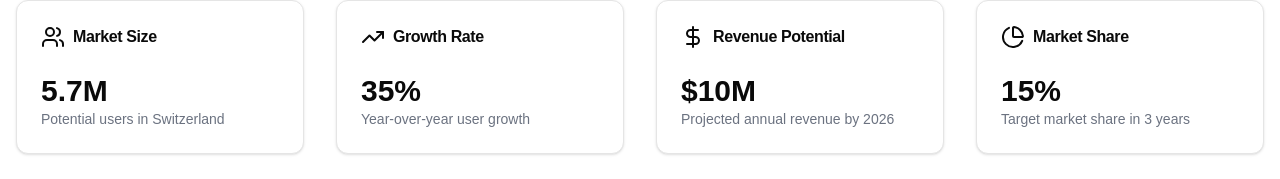
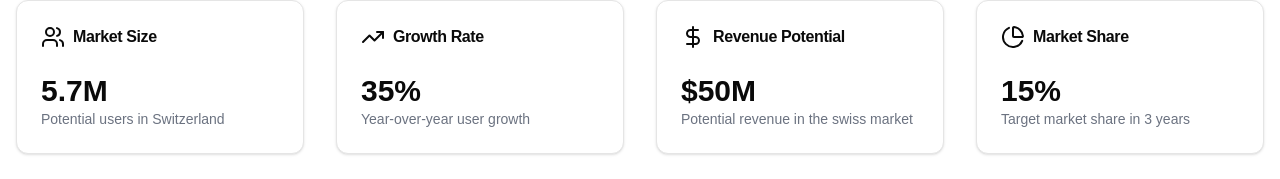
Before and after one commit to noelfischer/finad, a Next.js app: page /investors in a window 1280 px wide. Shown: the part 328-507 px from the top of the page. Built offline with nearby package versions, Linux system fonts and the light colour scheme.

Commit message:
make revenue potential accurate

```diff
--- a/app/investors/page.tsx
+++ b/app/investors/page.tsx
@@ -53,8 +53,8 @@ export default function InvestorPage() {
                                     </CardTitle>
                                 </CardHeader>
                                 <CardContent>
-                                    <p className="text-3xl font-bold">$10M</p>
-                                    <p className="text-sm text-gray-500">Projected annual revenue by 2026</p>
+                                    <p className="text-3xl font-bold">$50M</p>
+                                    <p className="text-sm text-gray-500">Potential revenue in the swiss market</p>
                                 </CardContent>
                             </Card>
                             <Card>
```
